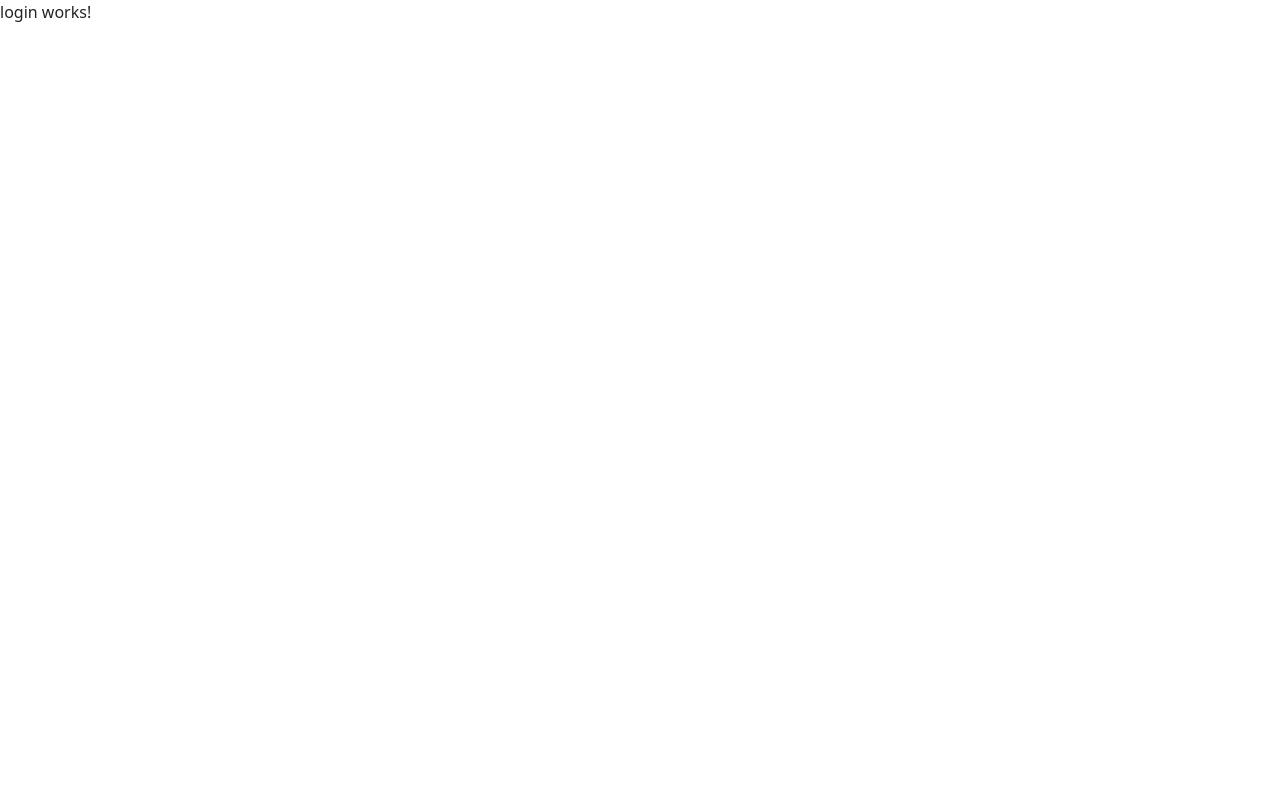
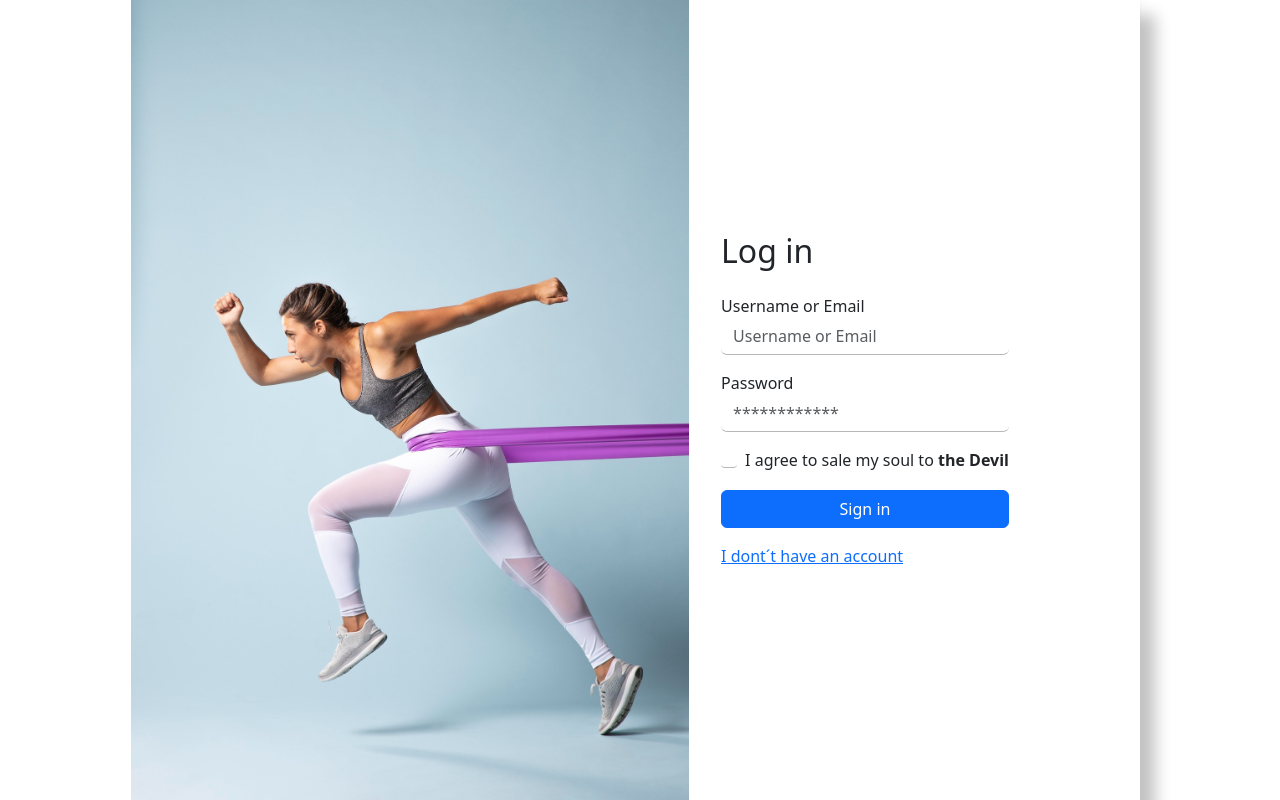
Before and after one commit to jimmysm1995/DietAI_proyect, an Angular app in the folder DietAI-frontend/: page /login in a window 1280 px wide. Built offline with nearby package versions, Linux system fonts and the light colour scheme.

Commit message:
Created login page

```diff
--- a/DietAI-frontend/src/app/app-routing.module.ts
+++ b/DietAI-frontend/src/app/app-routing.module.ts
@@ -6,5 +6,6 @@ const routes: Routes = [];
 @NgModule({
   imports: [RouterModule.forRoot(routes)],
   exports: [RouterModule]
+
 })
 export class AppRoutingModule { }
--- a/DietAI-frontend/src/app/app.module.ts
+++ b/DietAI-frontend/src/app/app.module.ts
@@ -12,7 +12,7 @@ import { RegisterComponent } from './views/register/register.component';
 import { LoginComponent } from './views/login/login.component';
 import { LandingComponent } from './views/landing/landing.component';
 import { FormRegisterComponent } from './components/form-register/form-register.component';
-
+import { FormLoginComponent } from './components/form-login/form-login.component';
 
 const routes:Routes = [
   {path: '', component: LandingComponent},
@@ -30,7 +30,8 @@ const routes:Routes = [
     RegisterComponent,
     LoginComponent,
     LandingComponent,
-    FormRegisterComponent
+    FormRegisterComponent,
+    FormLoginComponent
   ],
   imports: [
     RouterModule.forRoot(routes),
--- /dev/null
+++ b/DietAI-frontend/src/app/components/form-login/form-login.component.css
@@ -0,0 +1,14 @@
+form{
+    display: flex;
+    flex-direction: column;
+    gap: 1rem;
+}
+
+input{
+    border: none;
+    border-bottom: 1px solid rgb(183, 183, 183);
+}
+
+/* form h2{
+    text-align: center;
+} */
--- /dev/null
+++ b/DietAI-frontend/src/app/components/form-login/form-login.component.html
@@ -0,0 +1,32 @@
+<form>
+    <h2>Log in</h2>
+
+    <div class="form-group">
+        <label for="username">Username or Email</label>
+        <input
+            type="text"
+            class="form-control"
+            id="username"
+            placeholder="Username or Email"
+        />
+    </div>
+    <div class="form-group">
+        <label for="password">Password</label>
+        <input
+            type="password"
+            class="form-control"
+            id="password"
+            placeholder="************"
+        />
+    </div>
+
+    <div class="form-group form-check">
+        <input type="checkbox" class="form-check-input" id="exampleCheck1" />
+        <label class="form-check-label" for="exampleCheck1"
+            >I agree to sale my soul to <strong>the Devil</strong>
+        </label>
+    </div>
+
+    <button type="submit" class="btn btn-primary">Sign in</button>
+    <a href="/register" class="btn-link">I dont´t have an account</a>
+</form>
--- a/DietAI-frontend/src/app/views/login/login.component.css
+++ b/DietAI-frontend/src/app/views/login/login.component.css
@@ -0,0 +1,22 @@
+.container{
+    display: flex;
+    width: 100%;
+    gap: 2rem;
+    justify-content: center;
+    align-items: center;
+    box-shadow: rgb(195, 194, 194) 15px 15px 15px, rgb(0, 0, 0) -15px -15px 15px;
+    margin: 0;
+}
+
+img{
+    width: 50%;
+    max-height: 100vh;
+}
+
+.imgRegistro{
+    background-image: url(../../../assets/IMG/register.jpg);
+    background-size: cover;
+    background-position: center;
+    width: 50%;
+    height: 100vh;
+}
--- a/DietAI-frontend/src/app/views/login/login.component.html
+++ b/DietAI-frontend/src/app/views/login/login.component.html
@@ -1 +1,4 @@
-<p>login works!</p>
+<div class="container">
+    <div class="imgRegistro"></div>
+    <app-form-login></app-form-login>
+</div>
--- a/DietAI-frontend/src/app/views/register/register.component.html
+++ b/DietAI-frontend/src/app/views/register/register.component.html
@@ -1,5 +1,4 @@
 <div class="container">
     <div class="imgRegistro"></div>
-    <!-- <img src="../../../assets/IMG/register.jpg" alt="img formulario chachi" class="logo"> -->
     <app-form-register></app-form-register>
 </div>
```
Also changed, not shown: DietAI-frontend/src/app/components/form-login/form-login.component.ts (added, +10 -0 lines), 1 other file (tests, documents, lock files or other folders).
